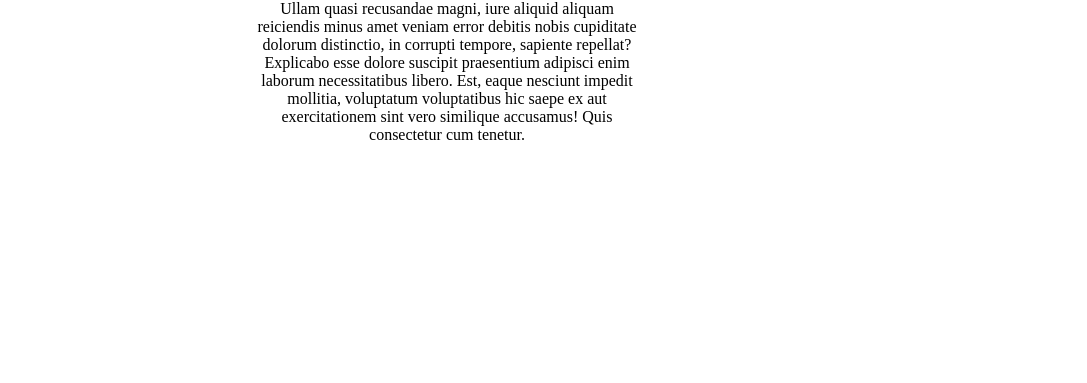
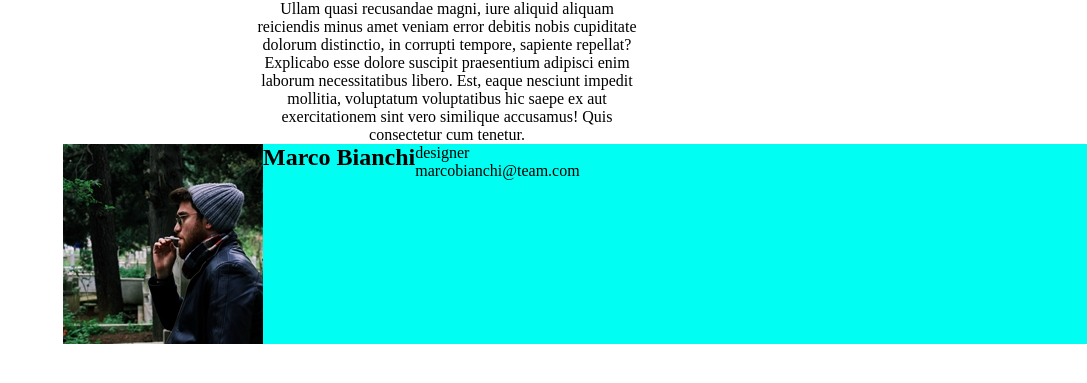
Before and after one commit to Mftr96/html-css-float-cards, a plain HTML site: page index.html in a window 1280 px wide. Shown: the part 133-516 px from the top of the page, without its empty margins (193-1280 px from the left). Drawn offline with Linux system fonts and the light colour scheme.

Commit message:
creazione primo profilo

```diff
--- a/css/style.css
+++ b/css/style.css
@@ -15,3 +15,28 @@ header{
     width: 30vw;
     margin-left:35%;
 }
+
+section{
+    background-color: rgb(0, 255, 242);
+    margin-left: 20%;
+}
+
+
+
+.profilo *{
+    float: left;
+
+}
+
+.profilo::after{
+    content: "";
+    display: block;
+    clear: both;
+}
+
+.profilo *::after{
+    content: "";
+    display: block;
+    clear: left;
+
+}
--- a/index.html
+++ b/index.html
@@ -4,17 +4,28 @@
     <link rel="stylesheet" href="./css/style.css">
     <meta charset="UTF-8">
     <meta name="viewport" content="width=device-width, initial-scale=1.0">
-    <title>Document</title>
+    <title>Float</title>
 </head>
 <body>
     <header>
         <h1>Meet our team</h1>
     </header>
     <main>
+        <!-- trafiletto sotto titolo -->
         <div class="introduction">
             <p>Lorem ipsum dolor sit amet consectetur, adipisicing elit. Ullam quasi recusandae magni, iure aliquid aliquam reiciendis minus amet veniam error debitis nobis cupiditate dolorum distinctio, in corrupti tempore, sapiente repellat?
             Explicabo esse dolore suscipit praesentium adipisci enim laborum necessitatibus libero. Est, eaque nesciunt impedit mollitia, voluptatum voluptatibus hic saepe ex aut exercitationem sint vero similique accusamus! Quis consectetur cum tenetur.</p>
         </div>
+        <!-- prima riga con i profili -->
+        <section>
+            <div class="profilo">
+                <img src="./assets/assets/img/male1.png" alt="">
+                <h2>Marco Bianchi</h2>
+                    <span>designer</span><br>
+                    <span>marcobianchi@team.com</span>
+            </div>
+
+        </section>
     </main>
 
 </body>
```
